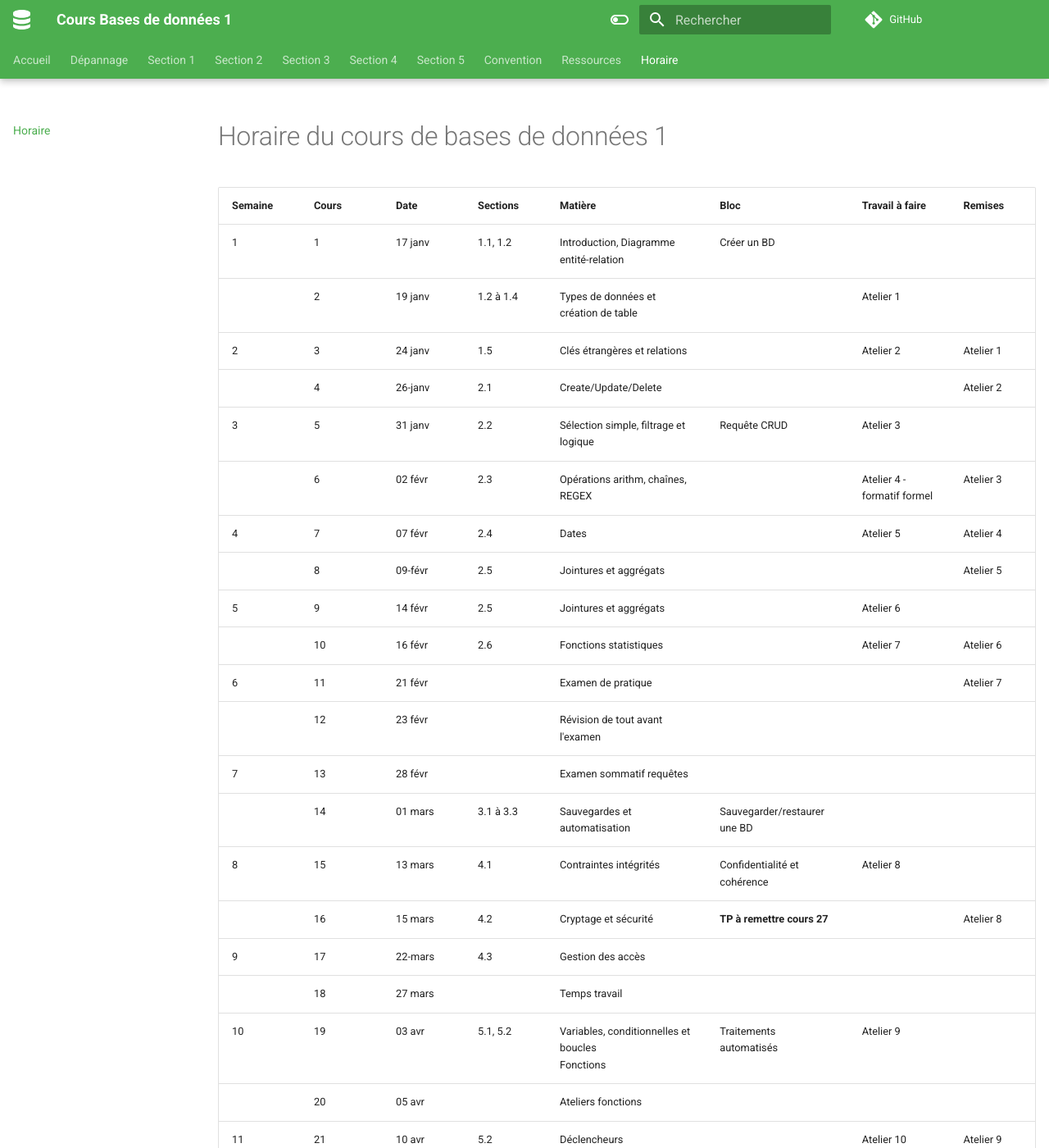
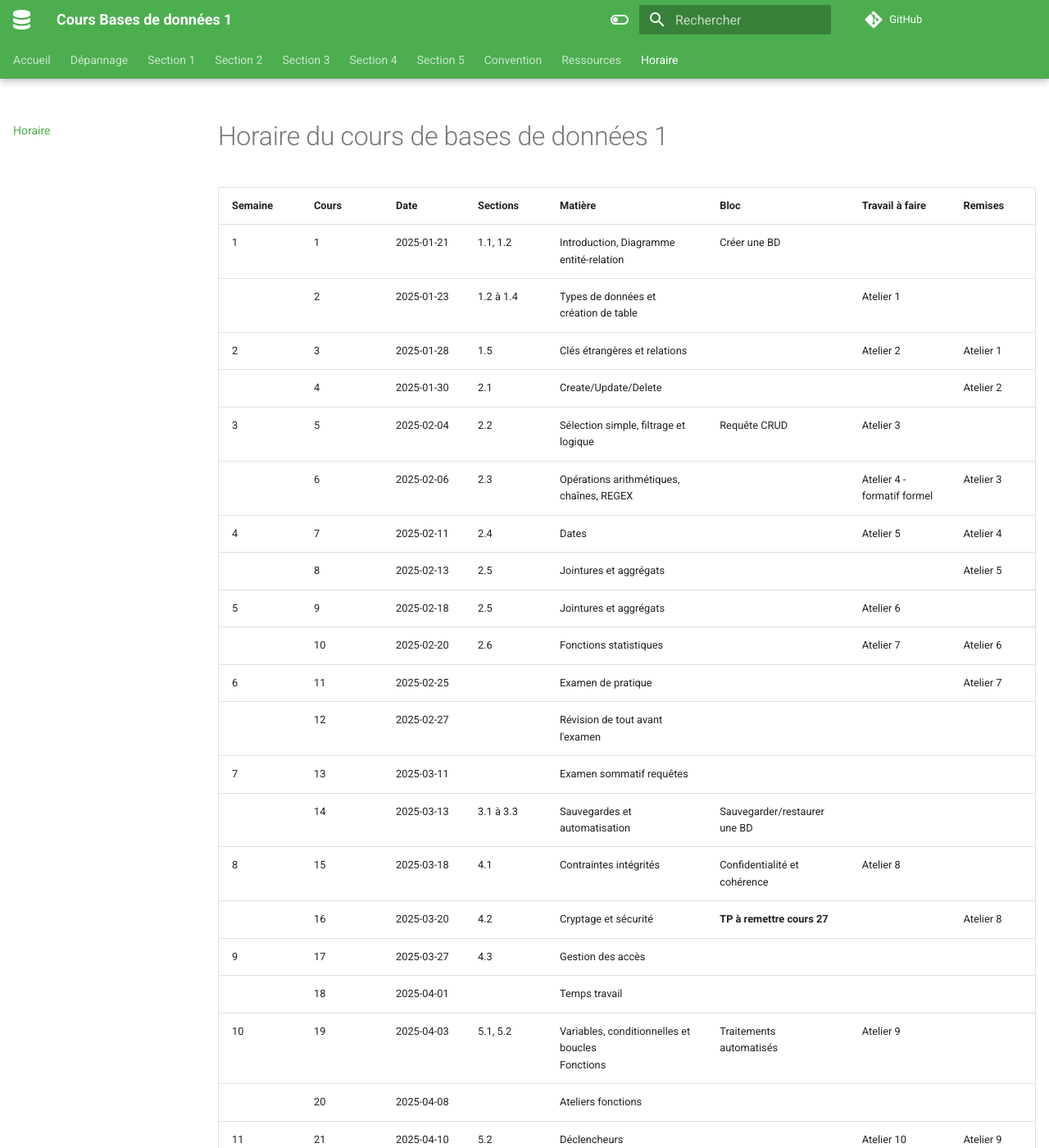
Before and after one commit to cegepvictoetienne/bd1, an MkDocs documentation site: the page built from docs/horaire.md, in a window 1280 px wide and 1400 px high. Shown: the whole window at 82% size. Built offline with MkDocs 1.6.1 and Material for MkDocs 9.7.7, drawn with Linux system fonts in a browser that asks for light colours; comment, search, counter and statistics services are not loaded; some of the changed text lies outside the part shown.

Commit message:
changement page principale

```diff
--- a/docs/horaire.md
+++ b/docs/horaire.md
@@ -1,33 +1,33 @@
 # Horaire du cours de bases de données 1
  Semaine| Cours | Date | Sections | Matière | Bloc | Travail à faire | Remises
 --|--|--|--|--|--|--|--
-1|1| 17 janv | 1.1, 1.2 | Introduction, Diagramme entité-relation | Créer un BD | |
- |2| 19 janv | 1.2 à 1.4 | Types de données et création de table | | Atelier 1 |
-2|3| 24 janv |1.5| Clés étrangères et relations | | Atelier 2 | Atelier 1
- |4| 26-janv |2.1| Create/Update/Delete | | | Atelier 2
-3|5| 31 janv |2.2| Sélection simple, filtrage et logique | Requête CRUD | Atelier 3 |
- |6| 02 févr |2.3| Opérations arithm, chaînes, REGEX | | Atelier 4 - formatif formel | Atelier 3
-4|7| 07 févr |2.4| Dates | | Atelier 5 | Atelier 4
- |8| 09-févr |2.5| Jointures et aggrégats | | | Atelier 5
-5|9| 14 févr |2.5| Jointures et aggrégats | | Atelier 6 |
- |10| 16 févr |2.6| Fonctions statistiques | | Atelier 7 | Atelier 6
-6|11| 21 févr | | Examen de pratique | | | Atelier 7
- |12| 23 févr | | Révision de tout avant l'examen | | |
-7|13| 28 févr | |Examen sommatif requêtes | | |
- |14| 01 mars | 3.1 à 3.3 | Sauvegardes et automatisation | Sauvegarder/restaurer une BD | |
-8|15| 13 mars |4.1| Contraintes intégrités | Confidentialité et cohérence | Atelier 8 |
- |16| 15 mars |4.2| Cryptage et sécurité | **TP à remettre cours 27** | | Atelier 8
-9|17| 22-mars |4.3| Gestion des accès | | |
- |18| 27 mars | | Temps travail | | |
-10|19| 03 avr | 5.1, 5.2 | Variables, conditionnelles et boucles <br/>Fonctions | Traitements automatisés | Atelier 9|
- |20| 05 avr | | Ateliers fonctions | | |
-11|21| 10 avr |5.2| Déclencheurs | | Atelier 10 | Atelier 9
- |22| 12 avr | | Atelier déclencheurs | | |
-12|23| 17 avr |5.3| Procedure, transactions et gestion d'erreurs | | | Atelier 10
- |24| 22 avr |5.3| Ateliers procédures | | Atelier 11 |
-13|25| 24 avr | | Ateliers procédures | | |
- |26| 26 avr | | Ateliers procédures | | |
-14|27| 01 mai | | Révision | | | Atelier 11<br/>**TP à remettre**
- |28| 03 mai | | Pratique d'examen | | |
-15|29| 08 mai | | Retour sur la pratique d'examen | | |
- |30| 10 mai | | **Examen final** | | |
+1|1|2025-01-21| 1.1, 1.2 | Introduction, Diagramme entité-relation | Créer une BD | |
+ |2|2025-01-23| 1.2 à 1.4 | Types de données et création de table | | Atelier 1 |
+2|3|2025-01-28|1.5| Clés étrangères et relations | | Atelier 2 | Atelier 1
+ |4|2025-01-30|2.1| Create/Update/Delete | | | Atelier 2
+3|5|2025-02-04|2.2| Sélection simple, filtrage et logique | Requête CRUD | Atelier 3 |
+ |6|2025-02-06|2.3| Opérations arithmétiques, chaînes, REGEX | | Atelier 4 - formatif formel | Atelier 3
+4|7|2025-02-11|2.4| Dates | | Atelier 5 | Atelier 4
+ |8|2025-02-13|2.5| Jointures et aggrégats | | | Atelier 5
+5|9|2025-02-18|2.5| Jointures et aggrégats | | Atelier 6 |
+ |10|2025-02-20|2.6| Fonctions statistiques | | Atelier 7 | Atelier 6
+6|11|2025-02-25| | Examen de pratique | | | Atelier 7
+ |12|2025-02-27| | Révision de tout avant l'examen | | |
+7|13|2025-03-11| |Examen sommatif requêtes | | |
+ |14|2025-03-13| 3.1 à 3.3 | Sauvegardes et automatisation | Sauvegarder/restaurer une BD | |
+8|15|2025-03-18|4.1| Contraintes intégrités | Confidentialité et cohérence | Atelier 8 |
+ |16|2025-03-20|4.2| Cryptage et sécurité | **TP à remettre cours 27** | | Atelier 8
+9|17|2025-03-27|4.3| Gestion des accès | | |
+ |18|2025-04-01| | Temps travail | | |
+10|19|2025-04-03| 5.1, 5.2 | Variables, conditionnelles et boucles <br/>Fonctions | Traitements automatisés | Atelier 9|
+ |20|2025-04-08| | Ateliers fonctions | | |
+11|21|2025-04-10|5.2| Déclencheurs | | Atelier 10 | Atelier 9
+ |22|2025-04-15| | Atelier déclencheurs | | |
+12|23|2025-04-17|5.3| Procedure, transactions et gestion d'erreurs | | | Atelier 10
+ |24|2025-04-22|5.3| Ateliers procédures | | Atelier 11 |
+13|25|2025-04-29| | Ateliers procédures | | |
+ |26|2025-05-01| | Ateliers procédures | | |
+14|27|2025-05-06| | Révision | | | Atelier 11<br/>**TP à remettre**
+ |28|2025-05-08| | Pratique d'examen | | |
+15|29|2025-05-13| | Retour sur la pratique d'examen | | |
+ |30|2025-05-15| | **Examen final** | | |
```
Also changed, not shown: docs/index.md (+1 -1 lines), 1 other file.
